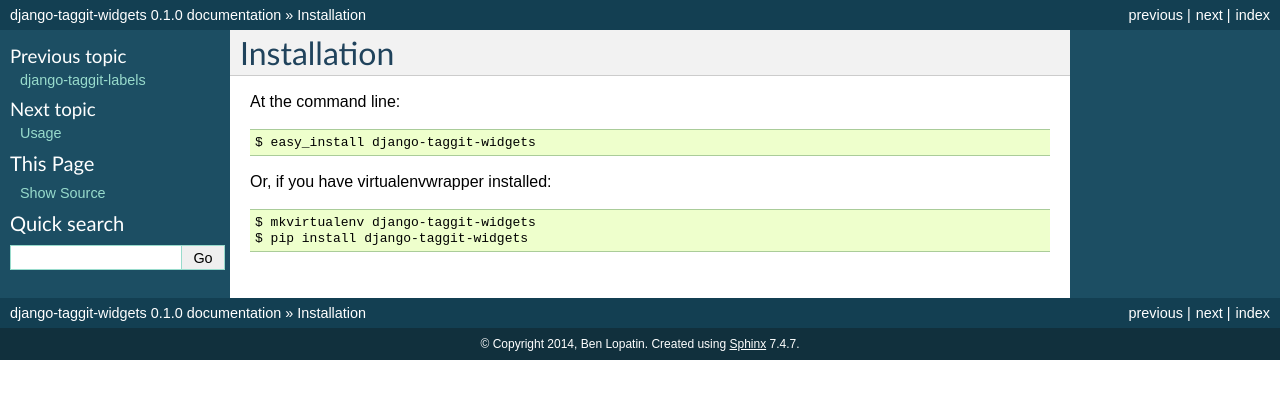
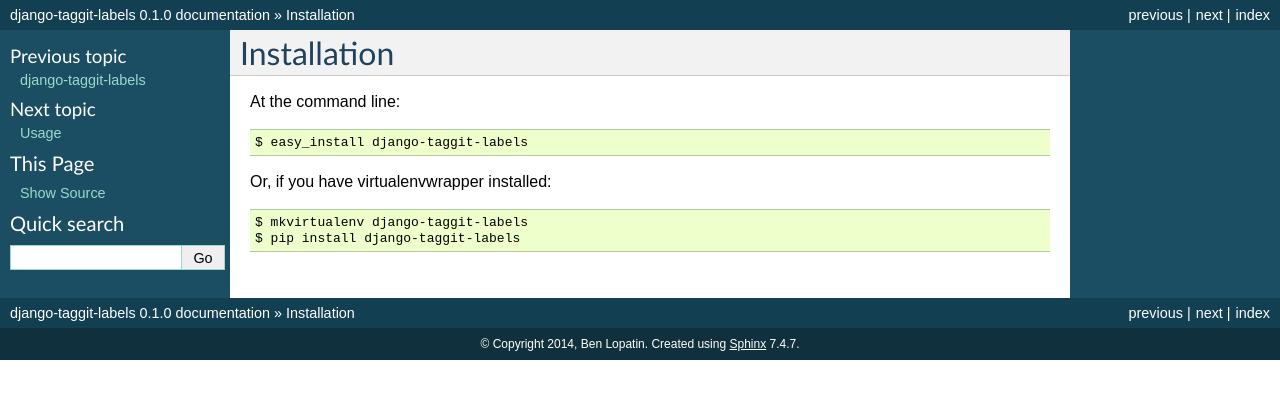
Before and after one commit to bennylope/django-taggit-labels, a Sphinx documentation site: the page built from docs/installation.rst, in a window 1280 px wide. Shown: the top 399 px of the page. Built offline with Sphinx 7.4.7, drawn with Linux system fonts in a browser that asks for light colours; the version number is read from the project's files by our own code.

```diff
--- a/docs/conf.py
+++ b/docs/conf.py
@@ -22,7 +22,7 @@ cwd = os.getcwd()
 parent = os.path.dirname(cwd)
 sys.path.append(parent)
 
-import taggit_widgets
+import taggit_labels
 
 # -- General configuration -----------------------------------------------------
 
@@ -46,7 +46,7 @@ source_suffix = '.rst'
 master_doc = 'index'
 
 # General information about the project.
-project = u'django-taggit-widgets'
+project = u'django-taggit-labels'
 copyright = u'2014, Ben Lopatin'
 
 # The version info for the project you're documenting, acts as replacement for
@@ -54,9 +54,9 @@ copyright = u'2014, Ben Lopatin'
 # built documents.
 #
 # The short X.Y version.
-version = taggit_widgets.__version__
+version = taggit_labels.__version__
 # The full version, including alpha/beta/rc tags.
-release = taggit_widgets.__version__
+release = taggit_labels.__version__
 
 # The language for content autogenerated by Sphinx. Refer to documentation
 # for a list of supported languages.
@@ -173,7 +173,7 @@ html_static_path = ['_static']
 #html_file_suffix = None
 
 # Output file base name for HTML help builder.
-htmlhelp_basename = 'django-taggit-widgetsdoc'
+htmlhelp_basename = 'django-taggit-labelsdoc'
 
 
 # -- Options for LaTeX output --------------------------------------------------
@@ -192,7 +192,7 @@ latex_elements = {
 # Grouping the document tree into LaTeX files. List of tuples
 # (source start file, target name, title, author, documentclass [howto/manual]).
 latex_documents = [
-  ('index', 'django-taggit-widgets.tex', u'django-taggit-widgets Documentation',
+  ('index', 'django-taggit-labels.tex', u'django-taggit-labels Documentation',
    u'Ben Lopatin', 'manual'),
 ]
 
@@ -222,7 +222,7 @@ latex_documents = [
 # One entry per manual page. List of tuples
 # (source start file, name, description, authors, manual section).
 man_pages = [
-    ('index', 'django-taggit-widgets', u'django-taggit-widgets Documentation',
+    ('index', 'django-taggit-labels', u'django-taggit-labels Documentation',
      [u'Ben Lopatin'], 1)
 ]
 
@@ -236,8 +236,8 @@ man_pages = [
 # (source start file, target name, title, author,
 #  dir menu entry, description, category)
 texinfo_documents = [
-  ('index', 'django-taggit-widgets', u'django-taggit-widgets Documentation',
-   u'Ben Lopatin', 'django-taggit-widgets', 'One line description of project.',
+  ('index', 'django-taggit-labels', u'django-taggit-labels Documentation',
+   u'Ben Lopatin', 'django-taggit-labels', 'One line description of project.',
    'Miscellaneous'),
 ]
 
--- a/docs/index.rst
+++ b/docs/index.rst
@@ -3,7 +3,7 @@
    You can adapt this file completely to your liking, but it should at least
    contain the root `toctree` directive.
 
-Welcome to django-taggit-widgets's documentation!
+Welcome to django-taggit-labels's documentation!
 =================================================================
 
 Contents:
--- a/docs/installation.rst
+++ b/docs/installation.rst
@@ -4,9 +4,9 @@ Installation
 
 At the command line::
 
-    $ easy_install django-taggit-widgets
+    $ easy_install django-taggit-labels
 
 Or, if you have virtualenvwrapper installed::
 
-    $ mkvirtualenv django-taggit-widgets
-    $ pip install django-taggit-widgets
+    $ mkvirtualenv django-taggit-labels
+    $ pip install django-taggit-labels
--- a/docs/usage.rst
+++ b/docs/usage.rst
@@ -2,6 +2,6 @@
 Usage
 ========
 
-To use django-taggit-widgets in a project::
+To use django-taggit-labels in a project::
 
-    import django-taggit-widgets
+    import django-taggit-labels
```
Also changed, not shown: setup.py (+7 -7 lines), .travis.yml, 1 other file.
